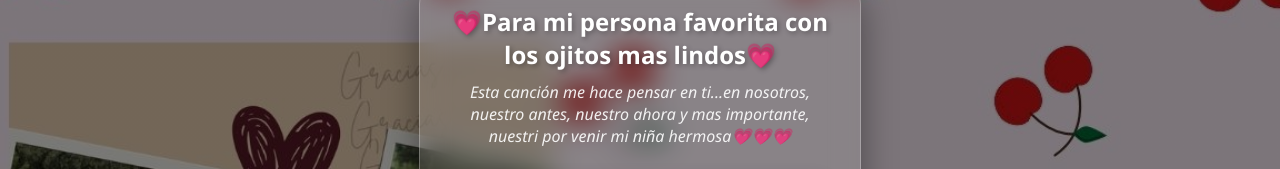
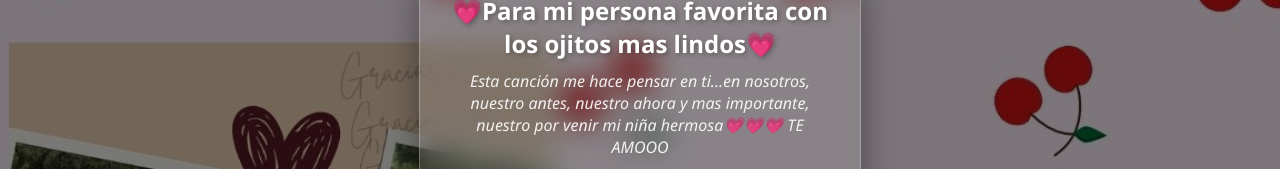
Before and after one commit to javieralfonsosalinasvazquez72-coder/AlfonsoSalinasGAG, a plain HTML site: page index.html in a window 1280 px wide. Shown: the part 133-302 px from the top of the page. Drawn offline with Linux system fonts and the light colour scheme; grey boxes are pictures that could not be loaded.

Commit message:
index.html

```diff
--- a/index.html
+++ b/index.html
@@ -77,7 +77,7 @@
         <div class="texto-dedicatoria">
             <h1>💗Para mi persona favorita con los ojitos mas lindos💗</h1>
             <p>Esta canción me hace pensar en ti...en nosotros, nuestro antes, nuestro ahora y mas importante,
-	       nuestri por venir mi niña hermosa💗💗💗
+	       nuestro por venir mi niña hermosa💗💗💗 TE AMOOO
 	    </p>
         </div>
 
```
